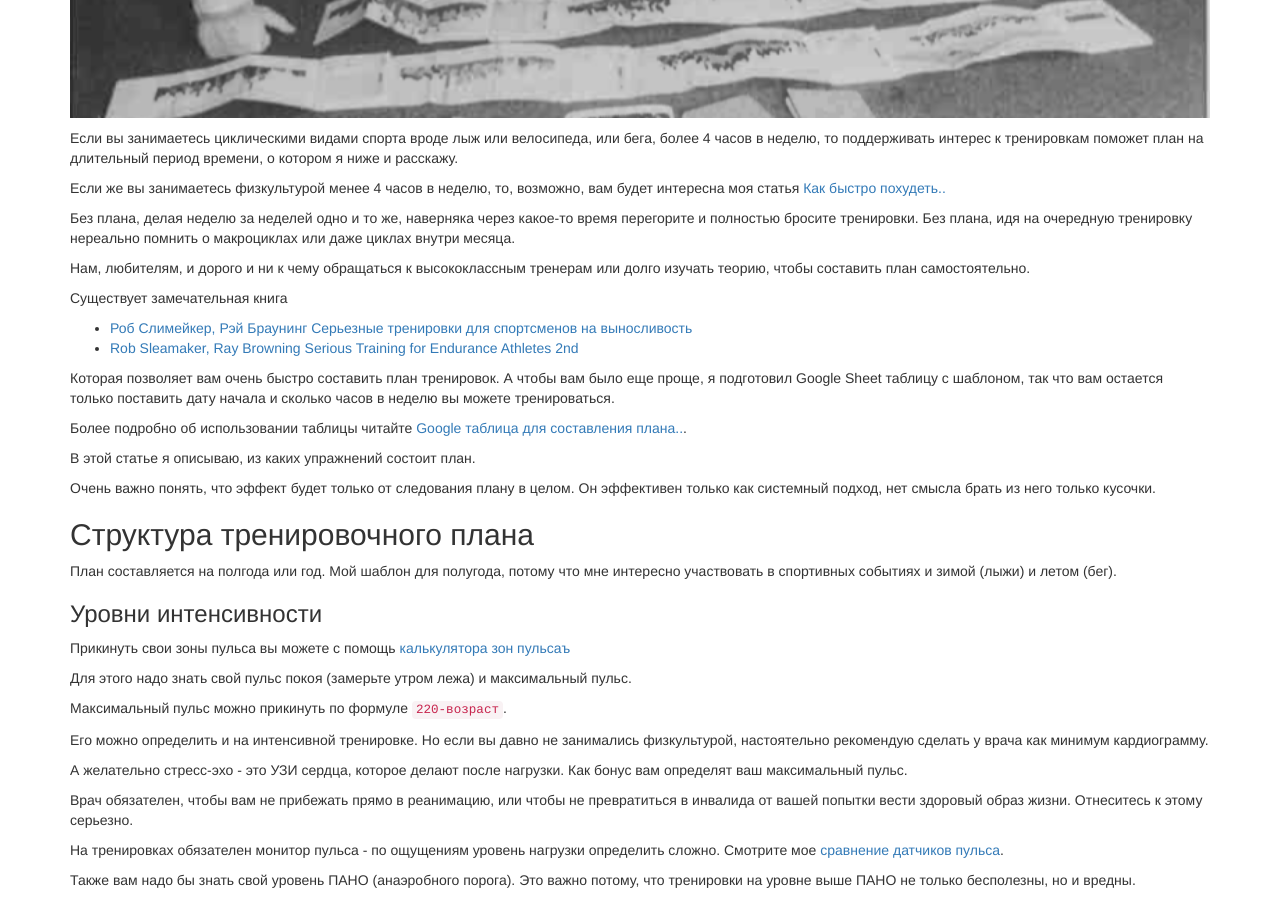
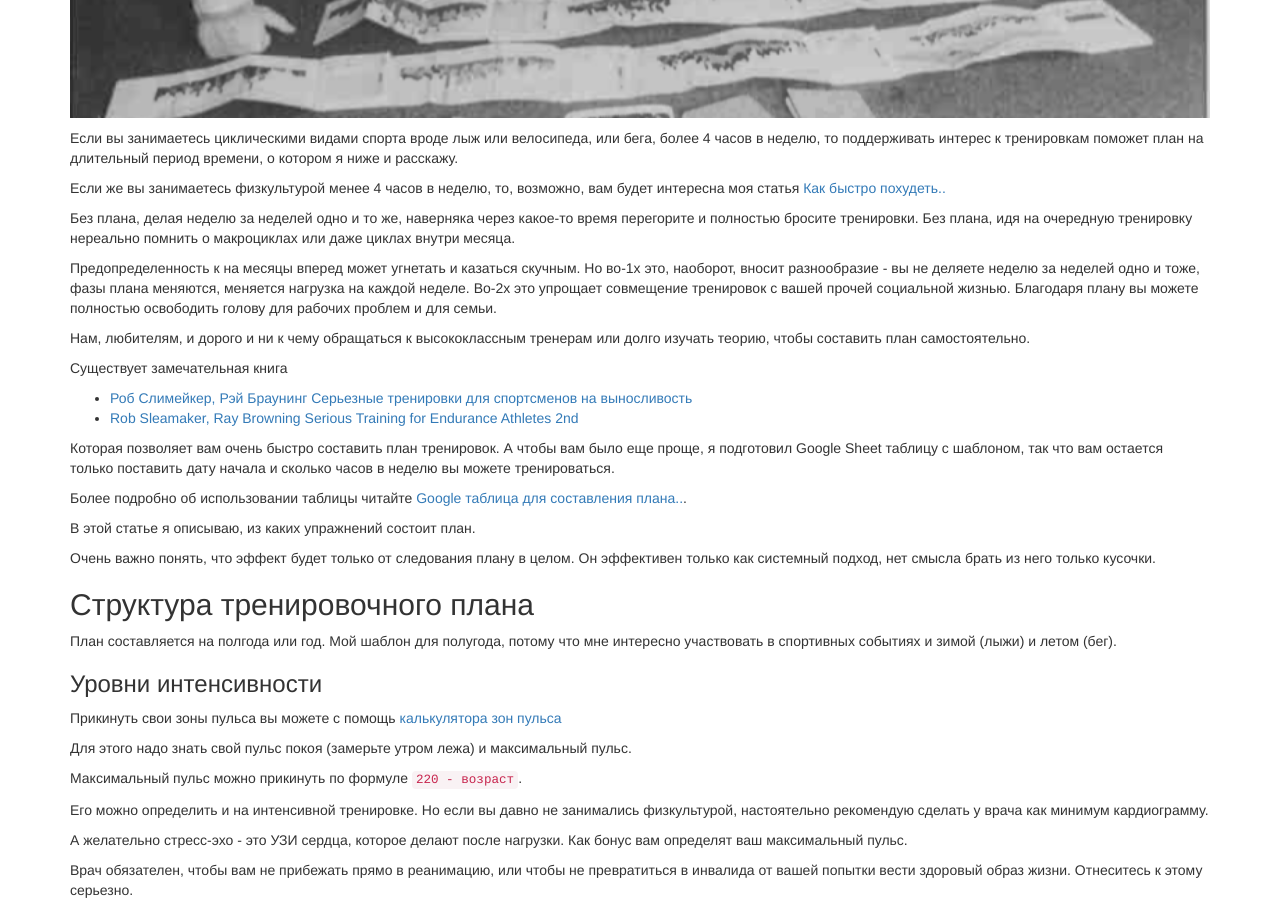
Before and after one commit to andgineer/sorokin.engineer, a Jekyll site: the page built from posts/ru/_posts/2019-02-28-serious_training_endurance_athlets_rob_sleamaker_ray_browning.md, in a window 1280 px wide and 900 px high, scrolled down 766 px. Built offline with Jekyll 4.4.1, drawn with Linux system fonts in a browser that asks for light colours; nearby versions of some CDN libraries; some of the changed text lies outside the part shown.

Commit message:
serious training 4

```diff
--- a/posts/ru/_posts/2019-02-28-serious_training_endurance_athlets_rob_sleamaker_ray_browning.md
+++ b/posts/ru/_posts/2019-02-28-serious_training_endurance_athlets_rob_sleamaker_ray_browning.md
@@ -20,6 +20,13 @@ redirect_from: "/posts/ru/serious_training_endurance_athlets_rob_sleamaker_ray_b
 через какое-то время перегорите и полностью бросите тренировки.
 Без плана, идя на очередную тренировку нереально помнить о макроциклах или
 даже циклах внутри месяца.
+
+Предопределенность к на месяцы вперед может угнетать и казаться скучным.
+Но во-1х это, наоборот, вносит разнообразие - вы не деляете неделю за
+неделей одно и тоже, фазы плана меняются, меняется нагрузка на каждой неделе.
+Во-2х это упрощает совмещение тренировок с вашей прочей социальной
+жизнью. Благодаря плану вы можете полностью освободить голову для рабочих
+проблем и для семьи.
 
 Нам, любителям, и дорого и ни к чему обращаться к высококлассным тренерам
 или долго изучать теорию, чтобы составить план самостоятельно.
@@ -48,12 +55,12 @@ redirect_from: "/posts/ru/serious_training_endurance_athlets_rob_sleamaker_ray_b
 
 ### Уровни интенсивности
 Прикинуть свои зоны пульса вы можете с помощь
-[калькулятора зон пульсаъ](https://www.heartmonitors.com/blogs/news/38044801-heart-rate-training-zone-calculator)
+[калькулятора зон пульса](https://www.heartmonitors.com/blogs/news/38044801-heart-rate-training-zone-calculator)
 
 Для этого надо знать свой пульс покоя (замерьте утром лежа) и максимальный
 пульс.
 
-Максимальный пульс можно прикинуть по формуле `220-возраст`.
+Максимальный пульс можно прикинуть по формуле `220 - возраст`.
 
 Его можно определить и на интенсивной тренировке.
 Но если вы давно не занимались физкультурой, настоятельно рекомендую
@@ -110,11 +117,11 @@ redirect_from: "/posts/ru/serious_training_endurance_athlets_rob_sleamaker_ray_b
 
 ### Структура плана
 Вся подготовка делится на фазы
-# базовая
-# интенсивная
-# пиковая
-# соревновательная
-# восстановительная
+* базовая
+* интенсивная
+* пиковая
+* соревновательная
+* восстановительная
 
 У каждой фазы свое назначение и свой набор тренировок, а также тренировочный
 объем.
```
Also changed, not shown: other parts of posts/ru/_posts/2019-02-28-serious_training_endurance_athlets_rob_sleamaker_ray_browning.md (+1 -1 lines), posts/ru/_posts/2019-02-27-fitness_wellness_life.md (+18 -1 lines), posts/ru/_posts/2019-03-01-serious_training_endurance_athlets_rob_sleamaker_google_sheet.md (+12 -3 lines).
